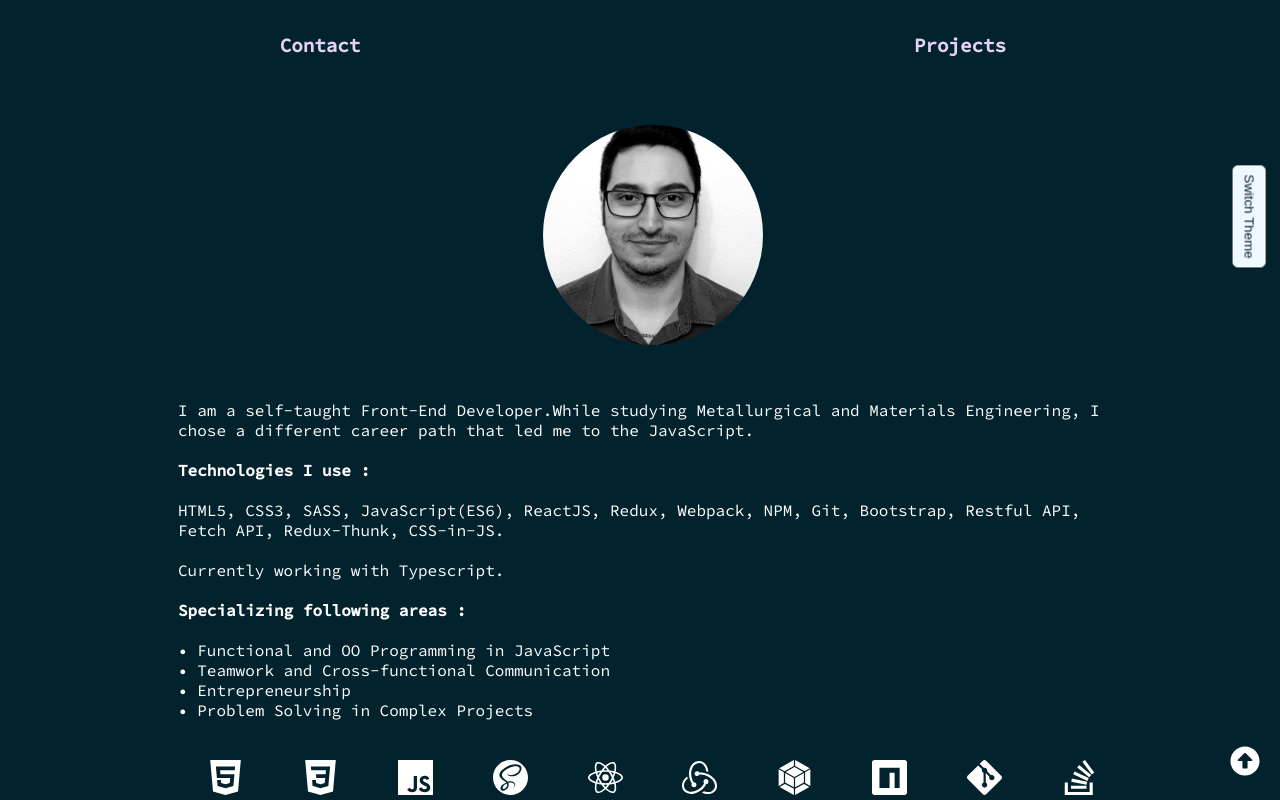
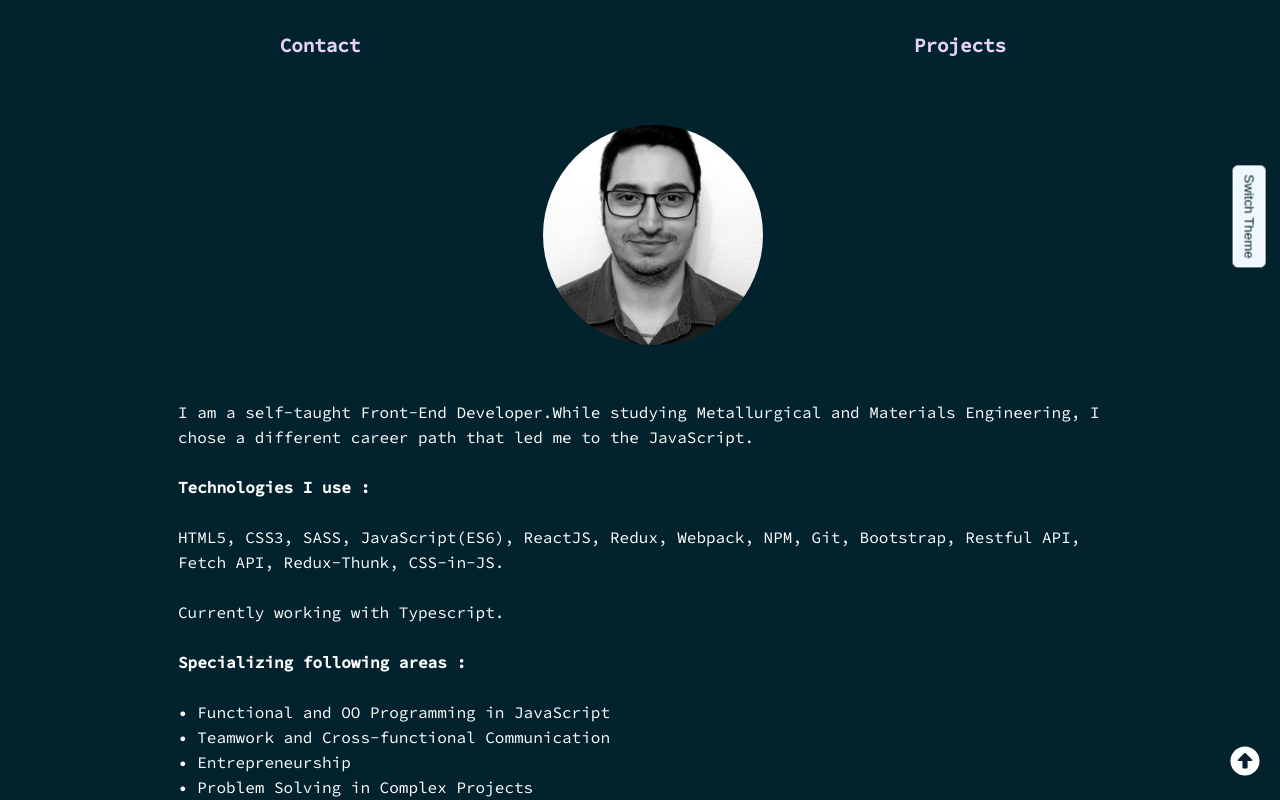
Before and after one commit to eraydurak/Eray, a React (Create React App) app: page / in a window 1280 px wide. Shown: the top 800 px of the page. Built offline with nearby package versions, Linux system fonts and the light colour scheme; the HTML template or start-up script is replaced by a standard one.

Commit message:
Arrangments on light/dark theme

```diff
--- a/src/components/Main.scss
+++ b/src/components/Main.scss
@@ -29,6 +29,7 @@
   .paraDiv {
     .headText {
       color: white;
+      line-height: 25px;
 
       span {
         font-weight: bold;
--- a/src/components/MainContent.jsx
+++ b/src/components/MainContent.jsx
@@ -25,7 +25,7 @@ import weatherapp from "./../img/weatherapp.png";
 import me from "./../img/MyPicture.png";
 import triwow from "./../img/triwow.png";
 
-const MainContent = () => {
+const MainContent = ({ isActive }) => {
   return (
     <div className="container">
       <div className="imgBox">
```
